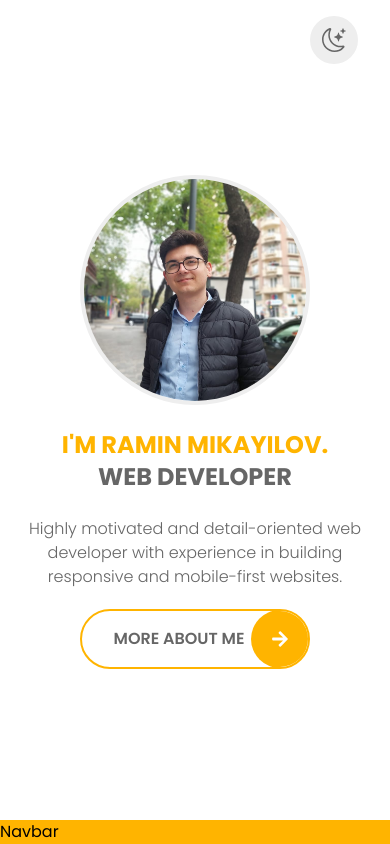
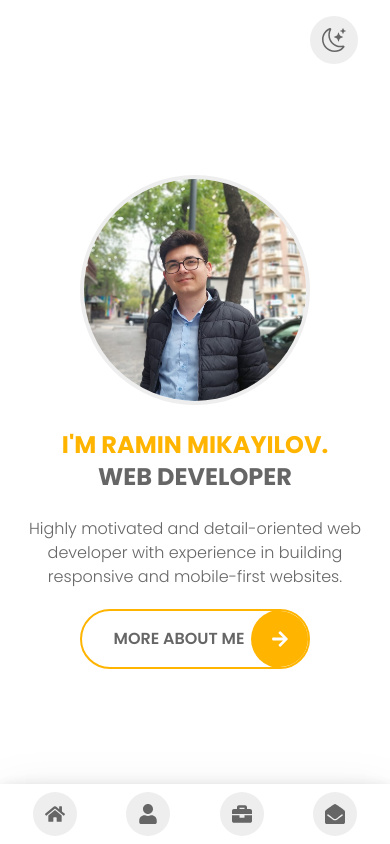
Before and after one commit to RaminMikayilov/My-portfolio, a React (Vite) app: page / in a window 390 px wide. Built offline with nearby package versions, Linux system fonts and the light colour scheme.

Commit message:
Add Navbar for mobile

```diff
--- a/src/components/Navbar.jsx
+++ b/src/components/Navbar.jsx
@@ -1,5 +1,22 @@
+import { Link } from "react-router-dom";
+import { navitems } from "../data/navitems";
+
 const Navbar = () => {
-  return <div className="fixed bottom-0 w-full bg-orange">Navbar</div>;
+  return (
+    <div className="fixed bottom-0 w-full bg-white shadow-[0px_4px_16px_rgba(17,17,26,0.1),_0px_8px_24px_rgba(17,17,26,0.1),_0px_16px_56px_rgba(17,17,26,0.1)]">
+      <div className="flex justify-around p-2">
+        {navitems.map((item, index) => (
+          <Link
+            key={index}
+            to={`${item.path}`}
+            className="p-3 text-xl rounded-full bg-grey text-grey-dark duration-300 hover:bg-orange hover:text-white"
+          >
+            {<item.icon />}
+          </Link>
+        ))}
+      </div>
+    </div>
+  );
 };
 
 export default Navbar;
--- a/src/data/navitems.js
+++ b/src/data/navitems.js
@@ -1,20 +1,24 @@
-import { FaHome, FaUser, FaBriefcase } from "react-icons/fa";
+import { FaHome, FaUser, FaBriefcase, FaEnvelopeOpen } from "react-icons/fa";
 
 export const navitems = [
   {
     name: "Home",
-    icon: <FaHome />,
+    icon: FaHome,
+    path: "/",
   },
   {
     name: "About",
-    icon: <FaUser />,
+    icon: FaUser,
+    path: "/about",
   },
   {
     name: "Portfolio",
-    icon: <FaBriefcase />,
+    icon: FaBriefcase,
+    path: "/portfolio",
   },
   {
     name: "Contact",
-    icon: <FaHome />,
+    icon: FaEnvelopeOpen,
+    path: "/contact",
   },
 ];
--- a/src/pages/Home.jsx
+++ b/src/pages/Home.jsx
@@ -3,7 +3,7 @@ import { FaArrowRight } from "react-icons/fa";
 
 const Home = () => {
   return (
-    <div className="h-screen flex flex-col items-center justify-center">
+    <div className="min-h-screen flex flex-col items-center justify-center">
       <img
         src={profile}
         alt="Ramin"
--- a/tailwind.config.js
+++ b/tailwind.config.js
@@ -4,11 +4,14 @@ export default {
   theme: {
     extend: {
       colors: {
-        grey: "#EEE",
+        "grey": "#EEE",
         "grey-dark": "#666",
-        orange: "#FFB400",
-        dark: "#111111",
+        "orange": "#FFB400",
+        "dark": "#111111",
       },
+    },
+    shadow: {
+      "shadow": "0 0 10px rgba(0, 0, 0, 0.5)",
     },
   },
   plugins: [],
```
